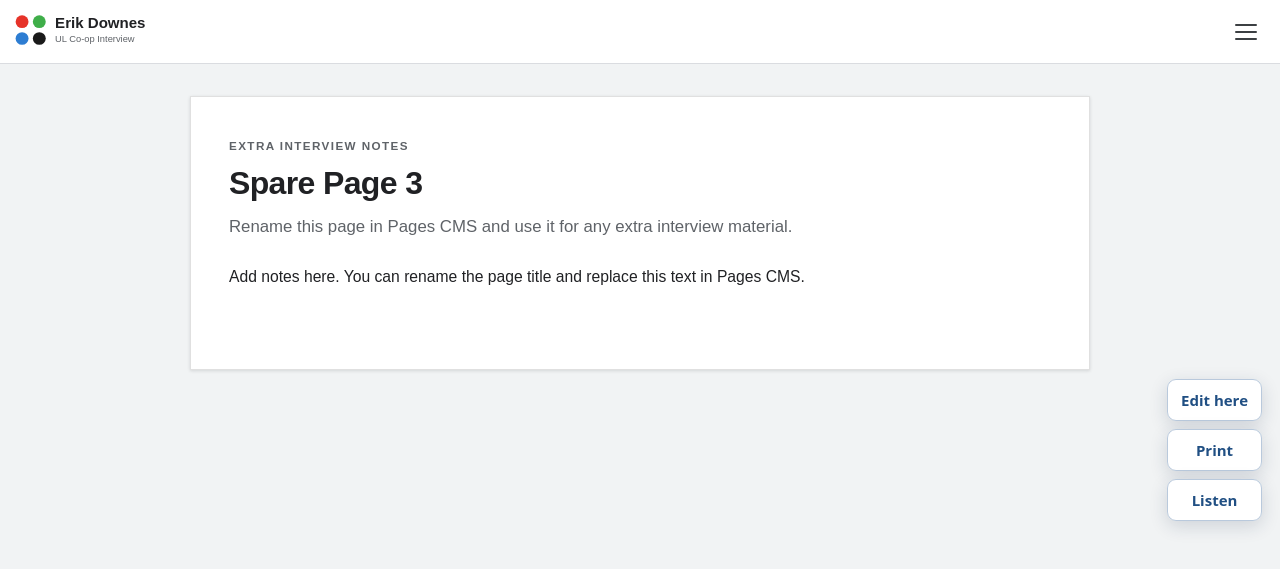
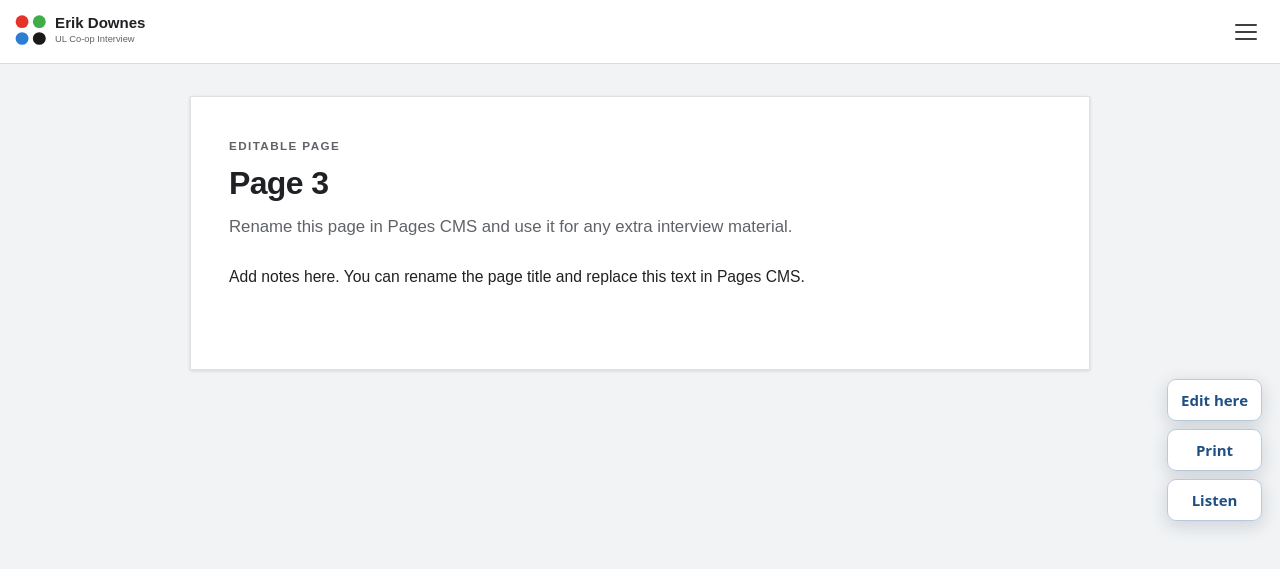
Before and after one commit to ronandownes/coop, a Jekyll site: the page built from spare-3.md, in a window 1280 px wide. Shown: the top 569 px of the page. Built offline with Jekyll 4.4.1, drawn with Linux system fonts in a browser that asks for light colours.

Commit message:
Rename spare page 3 for easy reuse

```diff
--- a/spare-3.md
+++ b/spare-3.md
@@ -1,7 +1,7 @@
 ---
 layout: doc
-title: Spare Page 3
-eyebrow: EXTRA INTERVIEW NOTES
+title: Page 3
+eyebrow: EDITABLE PAGE
 intro: Rename this page in Pages CMS and use it for any extra interview material.
 ---
 
```
